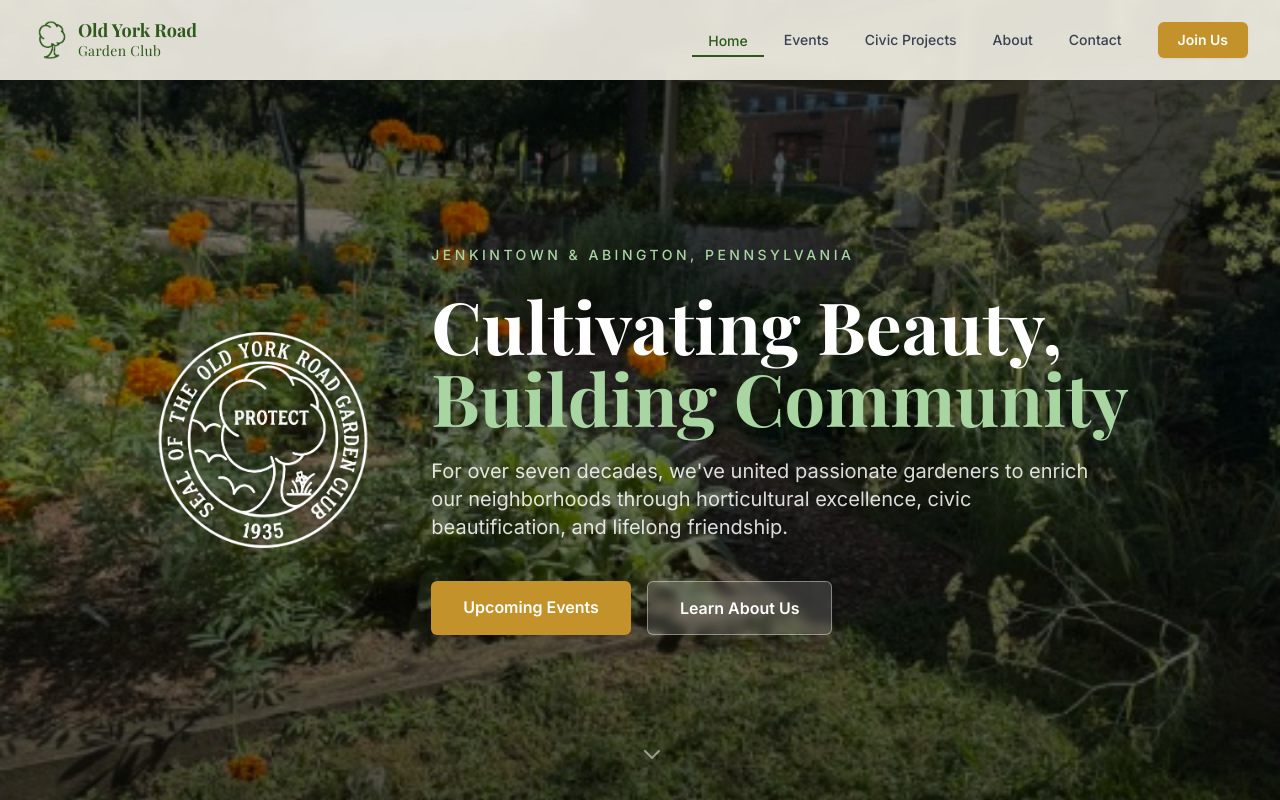
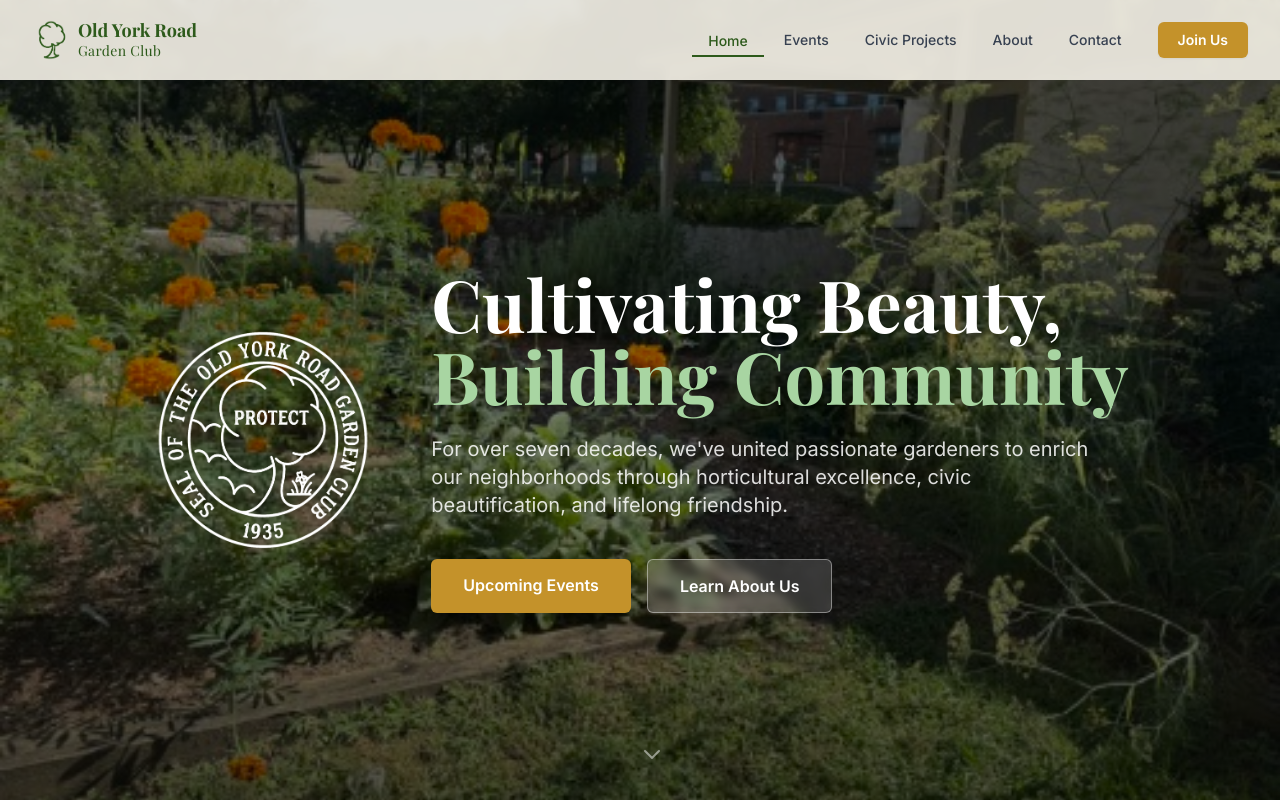
Before and after one commit to VictoriaVasys/old-york-road-garden-club, a React (Vite) app: page / in a window 1280 px wide. Shown: the top 800 px of the page. Built offline with nearby package versions, Linux system fonts and the light colour scheme; a web font is replaced by a local one.

Commit message:
style: remove "Jenkintown & Abington, Pennsylvania" eyebrow from hero
Co-Authored-By: Claude Sonnet 5 <noreply@anthropic.com>
Claude-Session: https://claude.ai/code/session_014tztRu1gvvWf8Eb9F6s3eQ

```diff
--- a/src/pages/Home.tsx
+++ b/src/pages/Home.tsx
@@ -75,9 +75,6 @@ export default function Home() {
               className="w-40 sm:w-48 lg:w-56 h-auto flex-shrink-0"
             />
             <div className="text-white">
-              <p className="text-mint text-sm font-medium tracking-[0.25em] uppercase mb-6">
-                Jenkintown &amp; Abington, Pennsylvania
-              </p>
               <h1 className="font-serif text-5xl sm:text-6xl lg:text-7xl font-bold leading-tight mb-6">
                 Cultivating Beauty,
                 <br />
```
